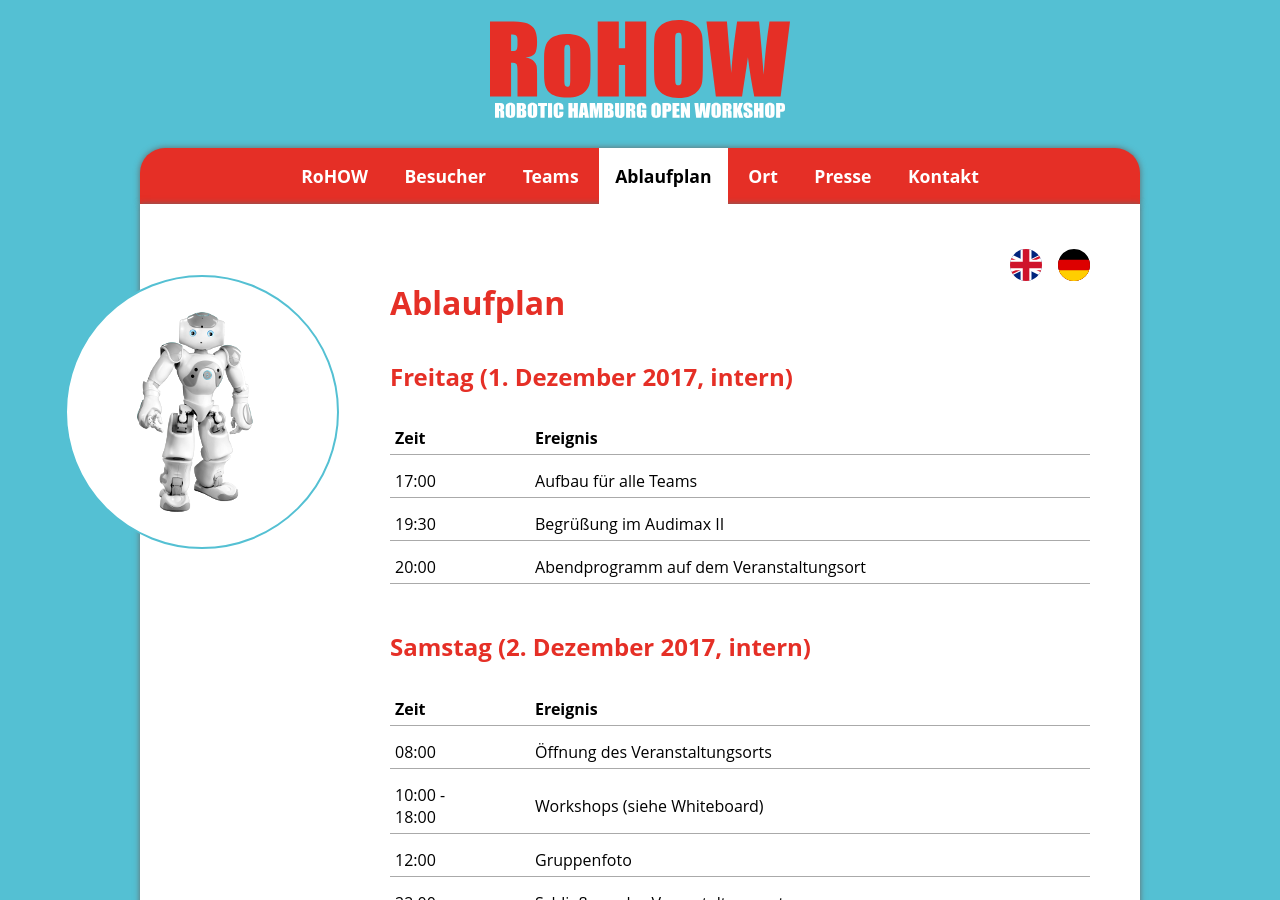
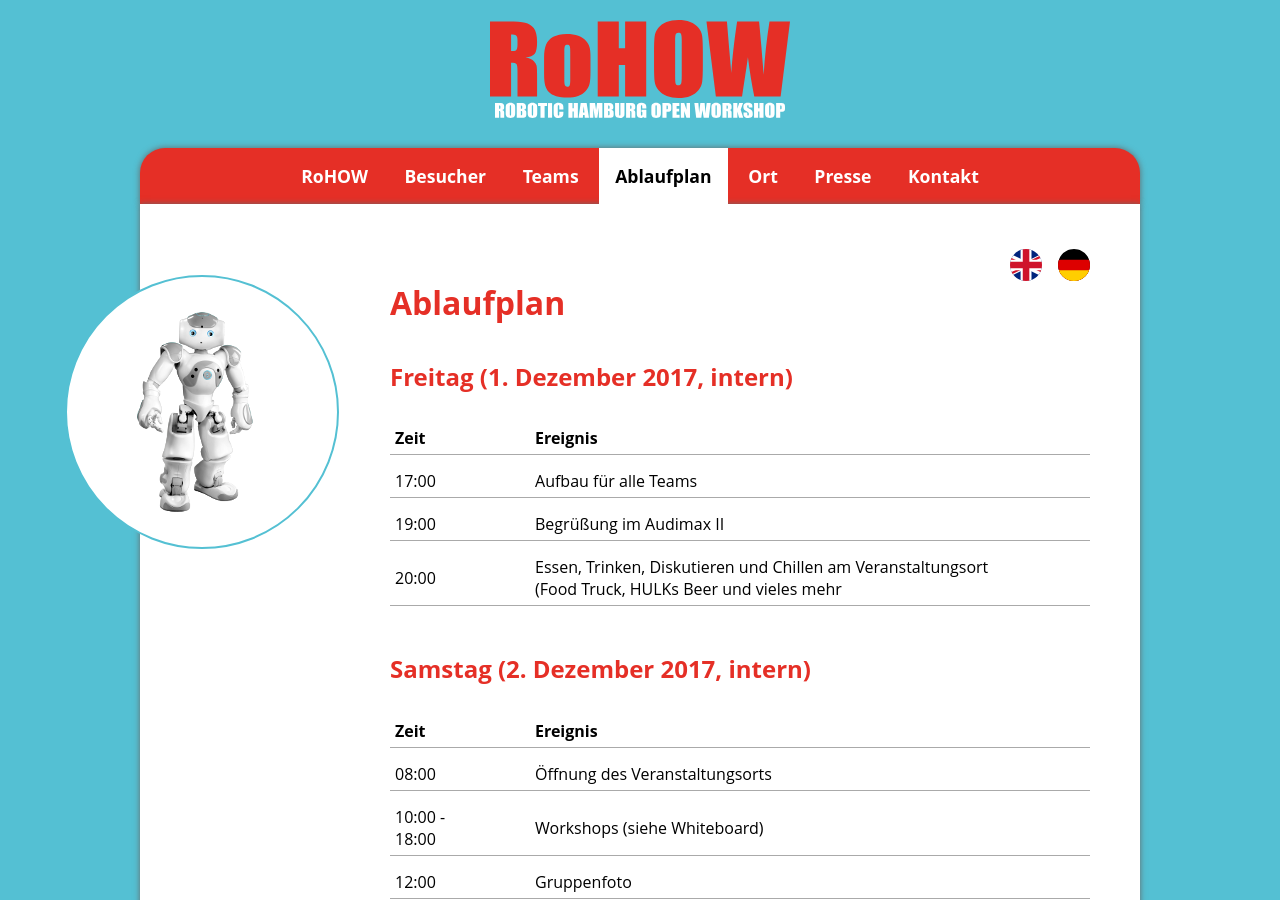
Before and after one commit to RHOrga/rhorga.github.io, a Jekyll site: the page built from 2017/de/schedule.md, in a window 1280 px wide and 900 px high. Built offline with Jekyll 4.4.1, drawn with Linux system fonts in a browser that asks for light colours.

Commit message:
Edit schedule

```diff
--- a/2017/de/schedule.md
+++ b/2017/de/schedule.md
@@ -8,8 +8,8 @@ layout: default-de-2017
 | Zeit   | Ereignis                                |
 |:-------|:----------------------------------------|
 | 17:00  | Aufbau für alle Teams                   |
-| 19:30  | Begrüßung im Audimax II                 |
-| 20:00  | Abendprogramm auf dem Veranstaltungsort |
+| 19:00  | Begrüßung im Audimax II                 |
+| 20:00  | Essen, Trinken, Diskutieren und Chillen am Veranstaltungsort<br>(Food Truck, HULKs Beer und vieles mehr |
 {: class="schedule"}
 
 ## Samstag (2. Dezember 2017, intern)
```
Also changed, not shown: 2017/en/schedule.md (+2 -2 lines).
